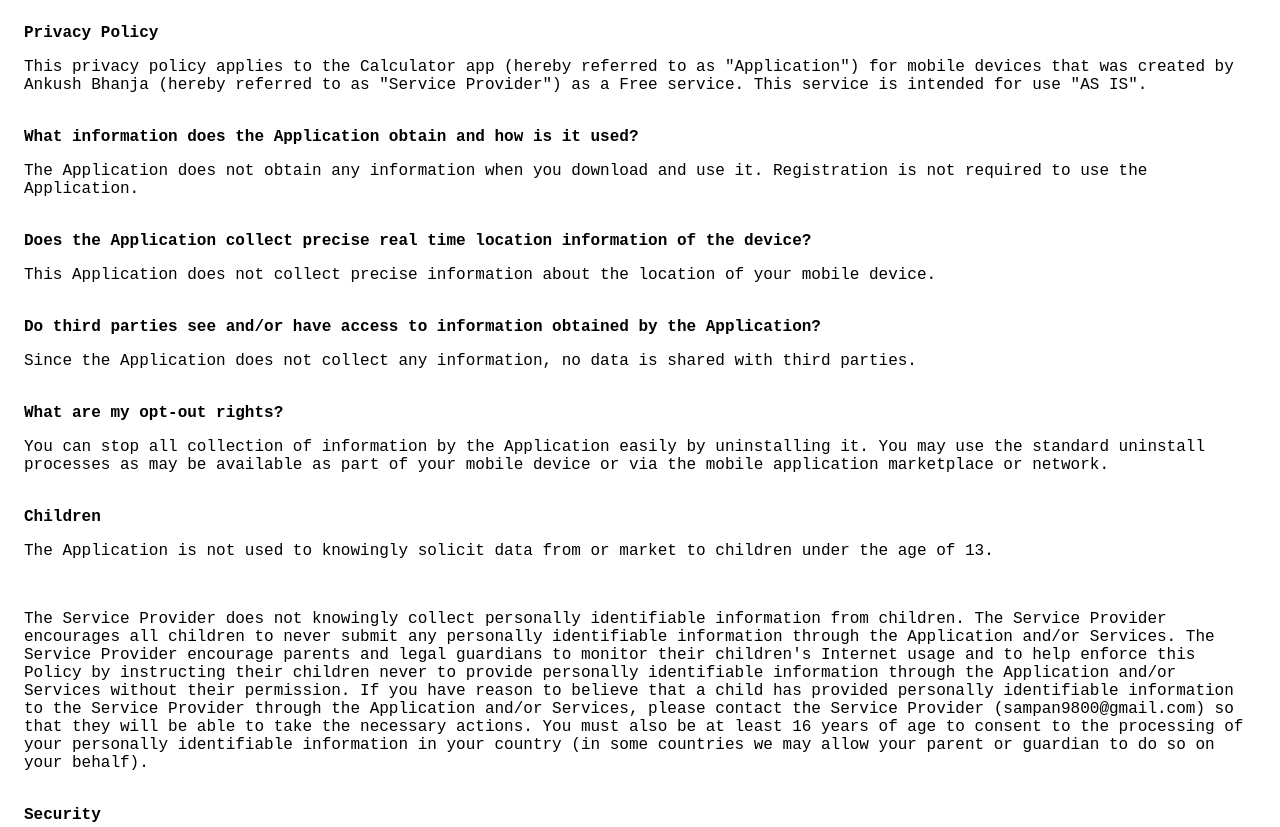
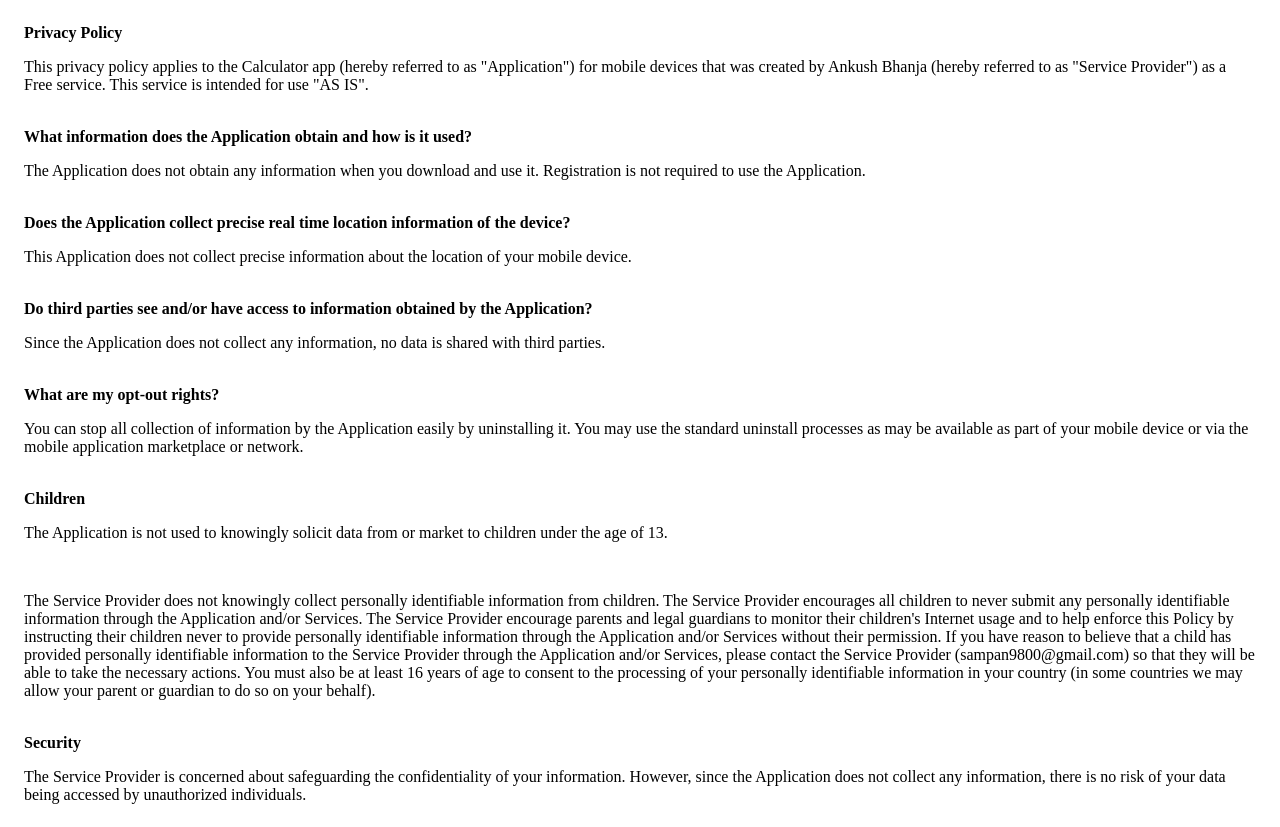
Before and after one commit to Ankush9800/Calculator, a plain HTML site: page index.html in a window 1280 px wide. Shown: the top 827 px of the page. Drawn offline with Linux system fonts and the light colour scheme.

Commit message:
index.html

```diff
--- a/index.html
+++ b/index.html
@@ -6,7 +6,7 @@
     <title>Privacy Policy</title>
     <style>
       body {
-        font-family:'Courier New', Courier, monospace, 'Helvetica Neue', Helvetica, Arial, sans-serif;
+        font-family: sans-serif'Courier New', Courier, monospace, 'Helvetica Neue', Helvetica, Arial, sans-serif;
         padding: 1em;
       }
     </style>
```
